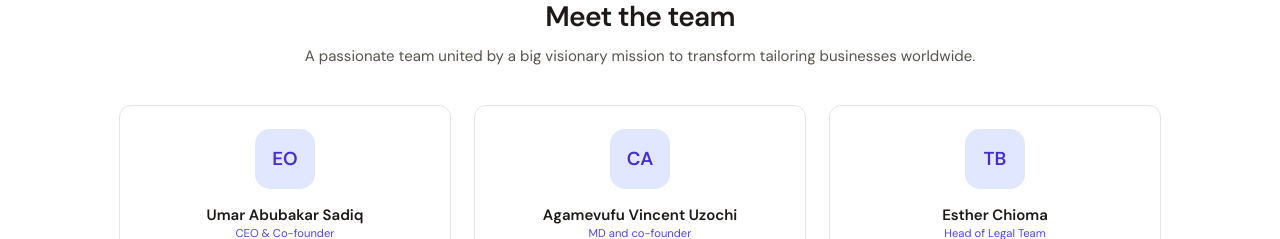
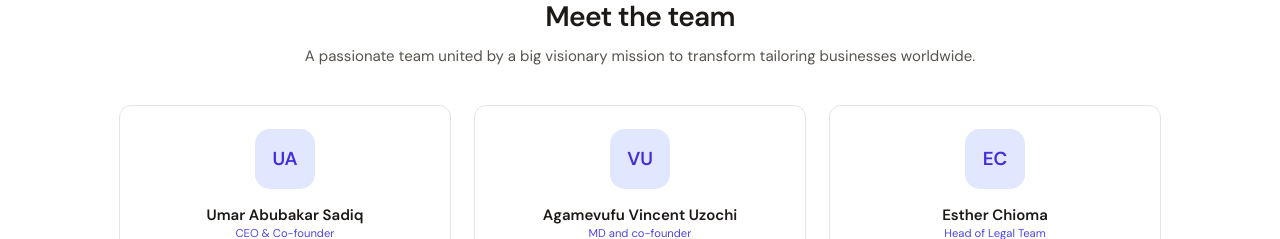
Before and after one commit to Assiddique96/eTailor, a Next.js app: page /about in a window 1280 px wide. Shown: the part 1800-2039 px from the top of the page. Built offline with nearby package versions, Linux system fonts and the light colour scheme; no server answers.

Commit message:
Update page.tsx

```diff
--- a/src/app/about/page.tsx
+++ b/src/app/about/page.tsx
@@ -10,9 +10,9 @@ const VALUES = [
 ];
 
 const TEAM = [
-  { name: "Umar Abubakar Sadiq", role: "CEO & Co-founder", avatar: "EO", bio: "Former master tailor with 10 years of experience running a boutique in Lagos before transitioning to software entrepreneurship. After witnessing countless skilled tailors lose lucrative clients due to disorganized paper registers and lost measurements, Emeka founded eTailo to digitize the tailoring workflow. He personally onboarded the first 100 shops and still joins customer support calls weekly to understand pain points firsthand." },
-  { name: "Agamevufu Vincent Uzochi", role: "MD and co-founder", avatar: "CA", bio: "Senior UX designer with 8 years of experience simplifying complex workflows for fintech and SaaS platforms. Previously led product design at Flutterwave, where she optimized checkout flows for millions of African merchants. Chioma's obsession with making intricate processes feel effortless drives eTailo's minimalist interface. She holds a Master's in Human-Computer Interaction and conducts monthly usability testing sessions with actual tailors." },
-  { name: "Esther Chioma", role: "Head of Legal Team", avatar: "TB", bio: "Full-stack software engineer with 12 years of experience building scalable SaaS platforms across Africa, Europe, and the Middle East. Previously architected payment systems for Paystack and inventory management tools for Jumia. Tunde leads eTailo's engineering team of 8 developers, focusing on performance, security, and reliability. He ensures the platform handles 180,000+ tracked jobs with 99.9% uptime and implements industry-standard JWT authentication with strict cookie security." },
+  { name: "Umar Abubakar Sadiq", role: "CEO & Co-founder", avatar: "UA", bio: "Former master tailor with 10 years of experience running a boutique in Lagos before transitioning to software entrepreneurship. After witnessing countless skilled tailors lose lucrative clients due to disorganized paper registers and lost measurements, Emeka founded eTailo to digitize the tailoring workflow. He personally onboarded the first 100 shops and still joins customer support calls weekly to understand pain points firsthand." },
+  { name: "Agamevufu Vincent Uzochi", role: "MD and co-founder", avatar: "VU", bio: "Senior UX designer with 8 years of experience simplifying complex workflows for fintech and SaaS platforms. Previously led product design at Flutterwave, where she optimized checkout flows for millions of African merchants. Chioma's obsession with making intricate processes feel effortless drives eTailo's minimalist interface. She holds a Master's in Human-Computer Interaction and conducts monthly usability testing sessions with actual tailors." },
+  { name: "Esther Chioma", role: "Head of Legal Team", avatar: "EC", bio: "Full-stack software engineer with 12 years of experience building scalable SaaS platforms across Africa, Europe, and the Middle East. Previously architected payment systems for Paystack and inventory management tools for Jumia. Tunde leads eTailo's engineering team of 8 developers, focusing on performance, security, and reliability. He ensures the platform handles 180,000+ tracked jobs with 99.9% uptime and implements industry-standard JWT authentication with strict cookie security." },
 ];
 
 export default function AboutPage() {
```
